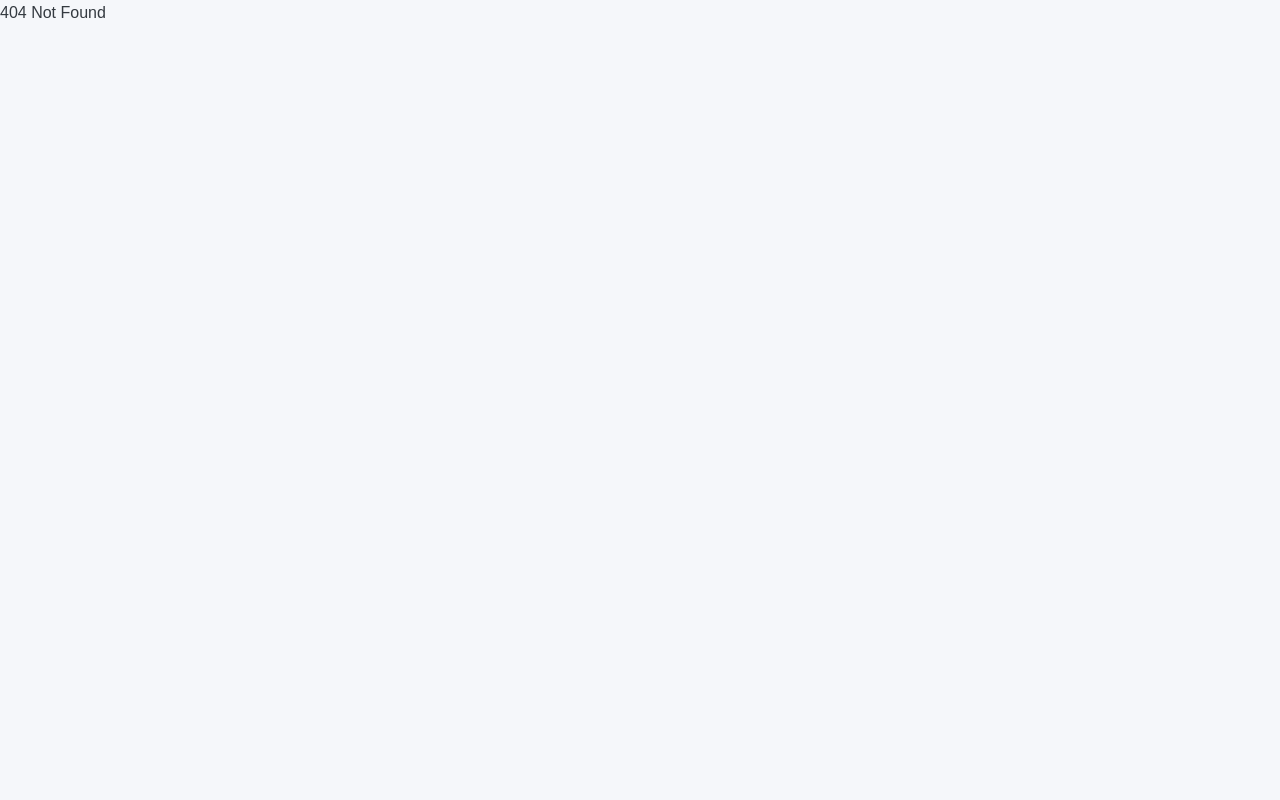
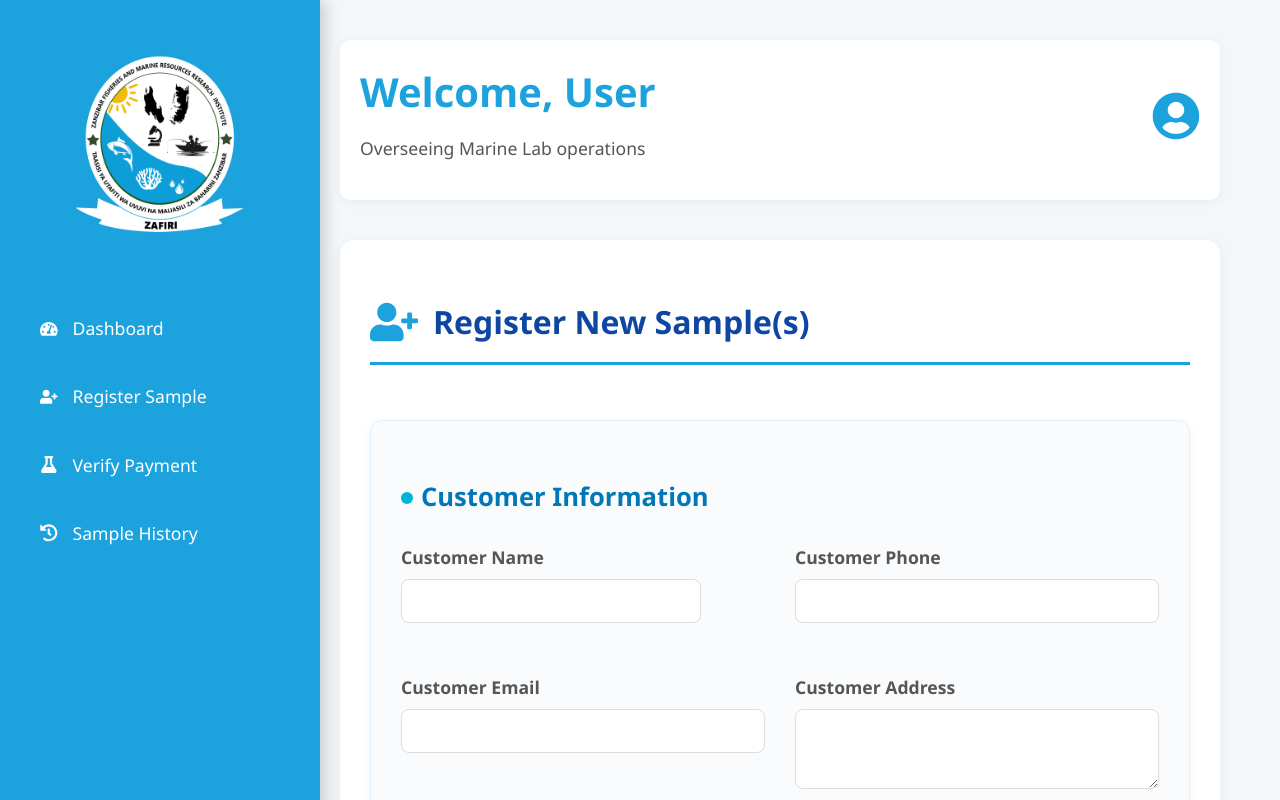
Before and after one commit to rayyanhamad42/PROJECT-ZAFIRI, a React (Vite) app: page /Registrar-dashboard/sample-history in a window 1280 px wide. Before the commit this address had no page. Built offline with nearby package versions, Linux system fonts and the light colour scheme.

Commit message:
twelve commit

```diff
--- a/src/App.jsx
+++ b/src/App.jsx
@@ -46,6 +46,9 @@ return (
 <Route path="/admin-dashboard" element={<AdminDashboard />} />
 
 <Route path="/Registrar-dashboard" element={<RegistrarDashboard />} />
+<Route path="/Registrar-dashboard/register-sample" element={<RegistrarDashboard />} />
+<Route path="/Registrar-dashboard/verify-payment" element={<RegistrarDashboard />} />
+<Route path="/Registrar-dashboard/sample-history" element={<RegistrarDashboard />} />
 
 <Route path="/manage-users" element={<ManageUsers />} />
 
--- a/src/pages/AdminDashboard.jsx
+++ b/src/pages/AdminDashboard.jsx
@@ -47,7 +47,7 @@ const AdminDashboard = () => {
     { name: "Dashboard", icon: <FaTachometerAlt />, path: "/admin-dashboard" },
     { name: "Manage Users", icon: <FaUserCog />, path: "/manage-users" },
     { name: "Add Ingredients", icon: <FaPlusSquare />, path: "/add-ingredients" },
-    { name: "System Config", icon: <FaCogs />, path: "/system-config" },
+
   ];
 
   useEffect(() => {
--- a/src/pages/HeadOfDepartmentDashboard.css
+++ b/src/pages/HeadOfDepartmentDashboard.css
@@ -211,6 +211,7 @@ button:disabled {
 align-items: center;
 font-size: 0.9em;
 color: #333;
+transition: all 0.2s ease-in-out;
 }
 
 .dropdown-arrow {
@@ -240,16 +241,20 @@ button:disabled {
 background-color: #fff;
 z-index: 100;
 box-shadow: 0 4px 8px rgba(0,0,0,0.1);
-  display: block; /* The JS logic will handle showing/hiding this */
+display: block;
 }
 
-.dropdown-item {
+.dropdown-item-style {
 padding: 10px 12px;
 cursor: pointer;
 font-size: 0.9em;
-  transition: background-color 0.2s;
+transition: background-color 0.2s, color 0.2s;
+background-color: #fff;
+color: #333;
 }
 
-.dropdown-item:hover {
-  background-color: #f0f0f0;
+.dropdown-item-style:hover,
+.dropdown-item-style.selected {
+background-color: #d32f2f;
+color: #fff;
 }
--- a/src/pages/HeadOfDepartmentDashboard.jsx
+++ b/src/pages/HeadOfDepartmentDashboard.jsx
@@ -241,8 +241,8 @@ const HeadOfDepartmentDashboard = () => {
                     </button>
                     {isDropdownOpen && ( // Conditionally render the dropdown menu
                       <div className="dropdown-menu">
-                        <div className="dropdown-item" onClick={() => handleCategorySelect("Chemistry")}>Chemistry</div>
-                        <div className="dropdown-item" onClick={() => handleCategorySelect("Microbiology")}>Microbiology</div>
+              <div className="dropdown-item-style" onClick={() => handleCategorySelect("Chemistry")}>Chemistry</div>
+              <div className="dropdown-item-style" onClick={() => handleCategorySelect("Microbiology")}>Microbiology</div>
                       </div>
                     )}
                   </div>
--- a/src/pages/RegistrarDashboard.css
+++ b/src/pages/RegistrarDashboard.css
@@ -22,7 +22,7 @@
 }
 
 .sidebar-footer {
-  margin-top: auto; /* ✅ makes sure footer is always at bottom */
+  margin-top: auto;
   padding: 50px;
 }
 
@@ -59,7 +59,6 @@
     font-weight: 600;
 }
 
-
 .content {
     flex: 1;
     padding: 40px 60px;
@@ -69,7 +68,6 @@
     flex-direction: column;
     overflow-y: auto;
 }
-
 
 .header {
     display: flex;
@@ -114,6 +112,7 @@
 .logout-btn .btn-icon {
     font-size: 1.2em;
 }
+
 .content-card {
     background: #ffffff;
     padding: 30px;
@@ -168,7 +167,6 @@
     border-color: #0077b6;
     box-shadow: 0 0 6px rgba(0, 119, 182, 0.3);
 }
-
 
 .react-select-container {
     width: 100%;
@@ -225,7 +223,6 @@
     color: #ffffff;
 }
 
-
 .selected-tests {
     margin-top: 15px;
     padding: 15px;
@@ -254,7 +251,6 @@
     color: #00b4d8;
 }
 
-
 .form-actions {
     display: flex;
     flex-wrap: wrap;
@@ -281,6 +277,22 @@
     transform: translateY(-2px);
 }
 
+.generate-btn {
+    background-color: #6c757d;
+    color: white;
+    border: none;
+    padding: 12px 20px;
+    border-radius: 8px;
+    cursor: pointer;
+    font-weight: 700;
+    transition: background-color 0.3s, transform 0.2s;
+}
+
+.generate-btn:hover {
+    background-color: #5a6268;
+    transform: translateY(-2px);
+}
+
 .control-display {
     background-color: #e1f5fe;
     color: #004d73;
@@ -290,7 +302,6 @@
     font-weight: 600;
     font-size: 1.1rem;
 }
-
 
 .verify-payment-page {
     display: flex;
@@ -350,11 +361,6 @@
     max-width: 300px;
 }
 
-.verify-btn {
-    padding: 12px 25px;
-    margin-top: 10px;
-}
-
 .verify-btn:disabled {
     background-color: #cccccc;
     cursor: not-allowed;
@@ -392,7 +398,6 @@
     font-weight: bold;
 }
 
-
 .footer {
     text-align: center;
     color: #999;
@@ -401,7 +406,6 @@
     border-top: 1px solid #eee;
     margin-top: auto;
 }
-
 
 .register-sample-page {
     display: flex;
@@ -445,7 +449,6 @@
     gap: 30px;
 }
 
-
 @media (max-width: 768px) {
     .dashboard-layout {
         flex-direction: column;
@@ -463,10 +466,12 @@
         justify-content: space-around;
         align-items: center;
     }
-.sidebar-footer {
-    padding: 20px;
-    border-top: 1px solid #334155;
-}
+
+    .sidebar-footer {
+        padding: 20px;
+        border-top: 1px solid #334155;
+    }
+
     .sidebar-logo {
         display: none;
     }
--- a/src/pages/RegistrarDashboard.jsx
+++ b/src/pages/RegistrarDashboard.jsx
@@ -23,6 +23,7 @@ export default function RegistrarDashboard() {
   const [customerAddress, setCustomerAddress] = useState("");
   const [controlNumber, setControlNumber] = useState("");
   const [sampleName, setSampleName] = useState("");
+  const [activeTab, setActiveTab] = useState("dashboard");
 
   const [paymentStatus, setPaymentStatus] = useState({});
   const [paymentDetails, setPaymentDetails] = useState({}); // kept for future use
@@ -50,16 +51,18 @@ export default function RegistrarDashboard() {
     { name: "Sample History", path: "/registrar-dashboard/sample-history", icon: <FaHistory /> },
   ];
 
-  // Determine active tab from URL
-  const pathname = location.pathname || "";
-  const activeTab =
-    pathname.endsWith("/verify-payment")
-      ? "verify-payment"
-      : pathname.endsWith("/sample-history")
-      ? "sample-history"
-      : pathname.endsWith("/registrar-dashboard")
-      ? "dashboard"
-      : "register-sample"; // default when path is /registrar-dashboard/register-sample or others
+  useEffect(() => {
+    const { pathname } = location;
+    if (pathname === "/registrar-dashboard/verify-payment") {
+      setActiveTab("verify-payment");
+    } else if (pathname === "/registrar-dashboard/sample-history") {
+      setActiveTab("sample-history");
+    } else if (pathname === "/registrar-dashboard/register-sample") {
+      setActiveTab("register-sample");
+    } else {
+      setActiveTab("dashboard");
+    }
+  }, [location.pathname]);
 
   useEffect(() => {
     const fetchIngredientsAndDashboard = async () => {
```
Lines whose indentation alone changed are shown as unchanged.
